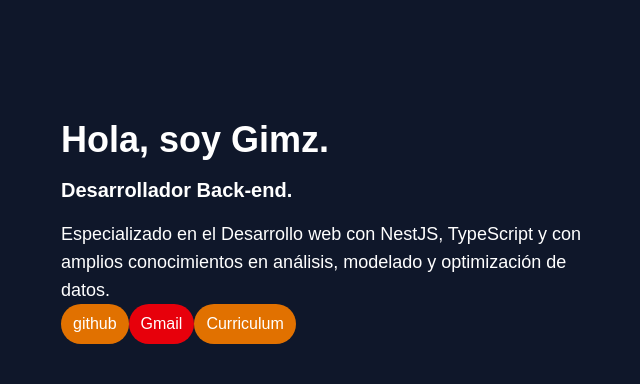
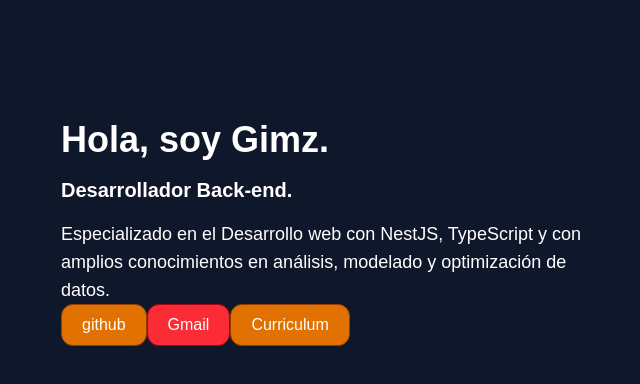
Before and after one commit to gimzz/Portfolio, a Nuxt app: page / in a window 1280 px wide. Shown: the top 384 px of the page, without its empty margins (315-955 px from the left). Built offline with nearby package versions, Linux system fonts and the light colour scheme.

Commit message:
componente para los botones

```diff
--- a/app/components/LinkButton.vue
+++ b/app/components/LinkButton.vue
@@ -10,18 +10,24 @@ const props = defineProps({
   },
 });
 const colors= {
-    amber: 'bg-amber-600 text-white border-amber-800',
-    red: 'bg-red-600 text-white border-red-800'
+  gray: 'bg-gray-600 text-white border-gray-800',
+  amber: 'bg-amber-600 text-white border-amber-800',
+  red: 'bg-red-500 text-white border-red-800',
+  blue: 'bg-blue-600 text-white border-blue-800',
 }
 </script>
+
 <template>
   <a
     :href="href"
     role="link"
     target="_blank"
     rel="noopener noreferrer"
-    :class="`inline-flex items-center justify-center gap-2 px-3 py-2 space-x-2 text-base ${colors[props.color] ?? colors['amber']} transition borde rounded-full hover:opacity-45 duration-300`"
+    :class="[
+      'inline-flex items-center justify-center gap-2 px-5 py-2 text-base transition border rounded-xl hover:opacity-70 duration-400',
+      colors[color] ?? colors['amber']
+    ]"
   >
     <slot />
-</a>
+  </a>
 </template>
```
